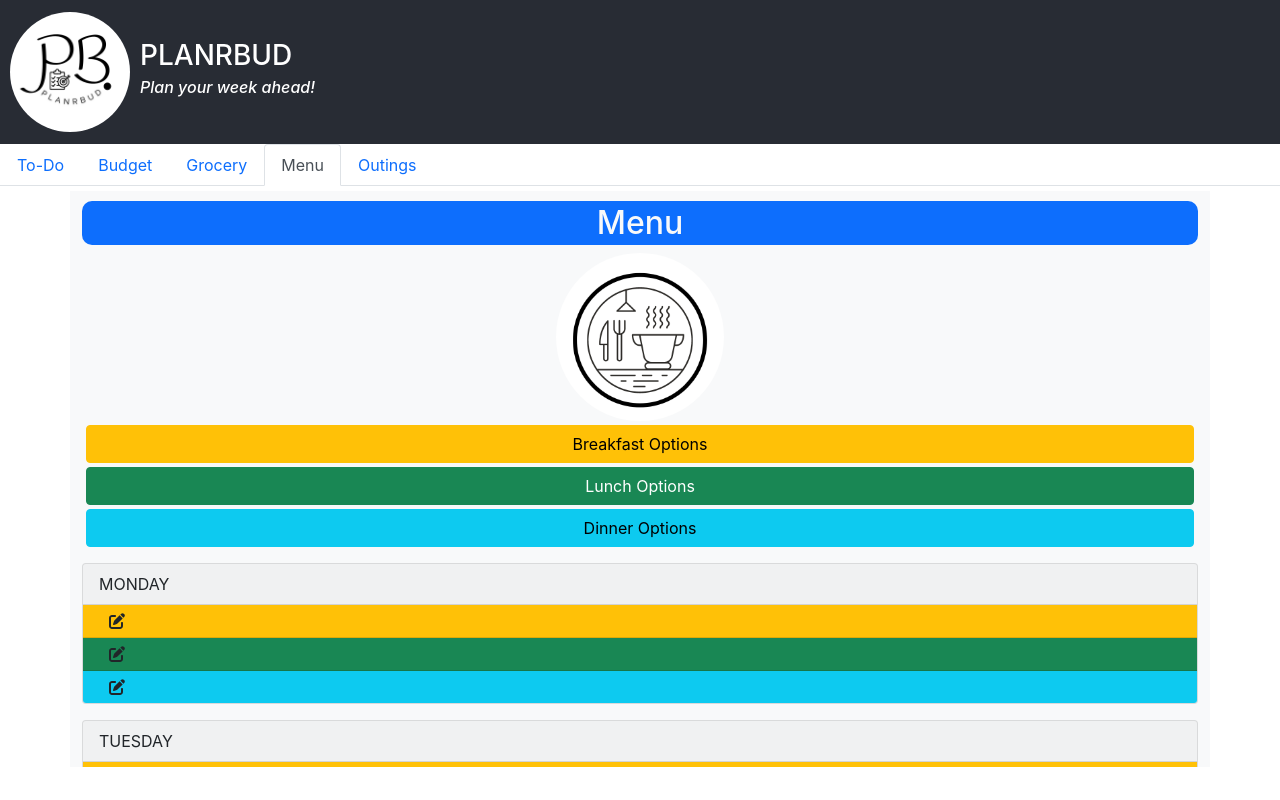
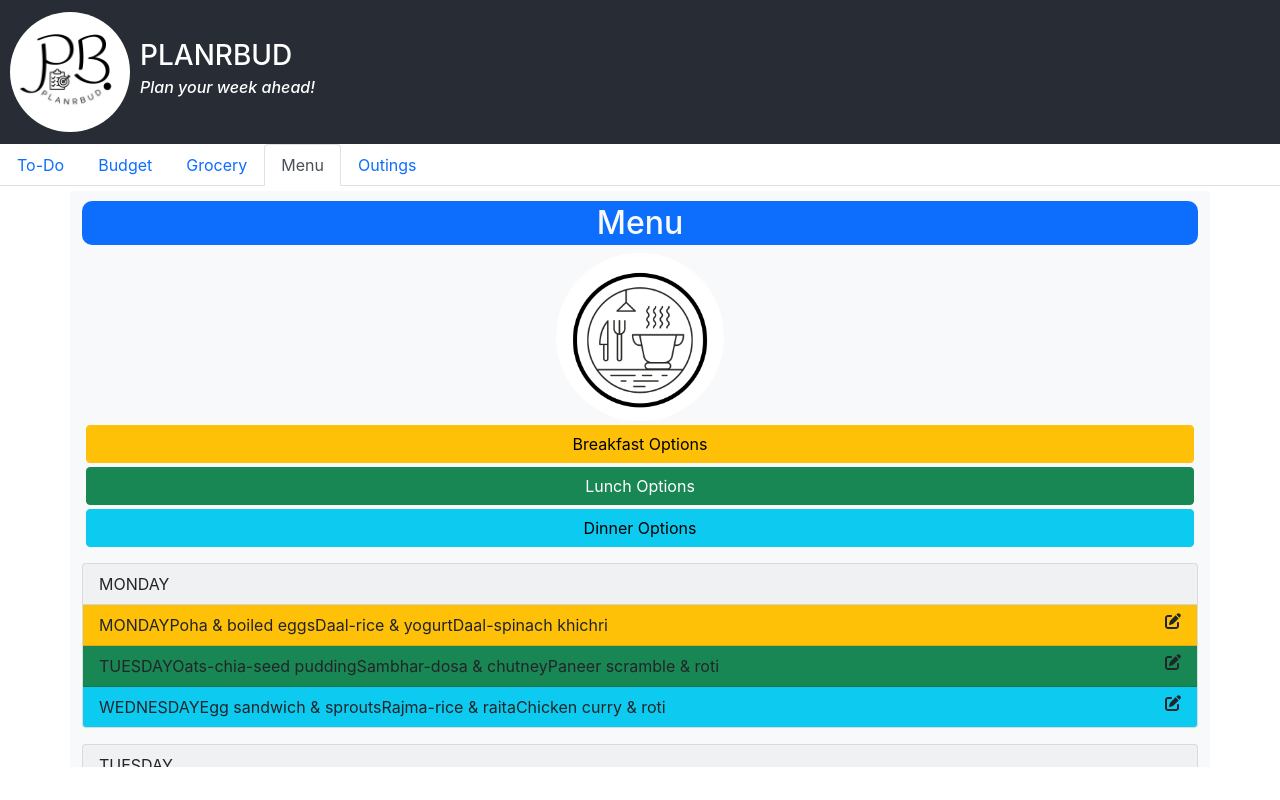
Before and after one commit to ShaliniPanwar/planrbud, a React (Create React App) app: page / in a window 1280 px wide. Both pictures are taken after a click on the link "Menu". Built offline with nearby package versions, Linux system fonts and the light colour scheme.

Commit message:
changes to fix loading of default meals in menu

```diff
--- a/src/Menu.js
+++ b/src/Menu.js
@@ -83,8 +83,19 @@ function Menu() {
 
   // Using the useEffect hook to load saved meals
   useEffect(() => {
-    const storedItems = JSON.parse(localStorage.getItem("meals")) || []; // if there is no saved item, an empty array is returned
-    setMeals(storedItems); // updating the state with saved items
+    const storedItems = JSON.parse(localStorage.getItem("meals")) || [];
+    if (storedItems.length > 0) {
+      setMeals(storedItems);
+    } else {
+      setMeals([["MONDAY", "Poha & boiled eggs", "Daal-rice & yogurt", "Daal-spinach khichri"],
+        ["TUESDAY", "Oats-chia-seed pudding", "Sambhar-dosa & chutney", "Paneer scramble & roti"],
+        ["WEDNESDAY", "Egg sandwich & sprouts", "Rajma-rice & raita", "Chicken curry & roti"],
+        ["THURSDAY", "Daal chilla & fruit", "Chicken curry & roti", "Veggie noodles & soup"],
+        ["FRIDAY", "French toast & smoothie", "Mixed veg-roti & raita", "Egg curry & rice"],
+        ["SATURDAY", "Besan chilla and smoothie", "Matar paneer & roti", "Pasta & tomato soup"],
+        ["SUNDAY", "Paneer paratha & sprouts", "Chole-rice & raita", "Soya pulav & soup"],
+      ]);
+    }
   }, []);
 
   // Function to handle editing of a meal
```
